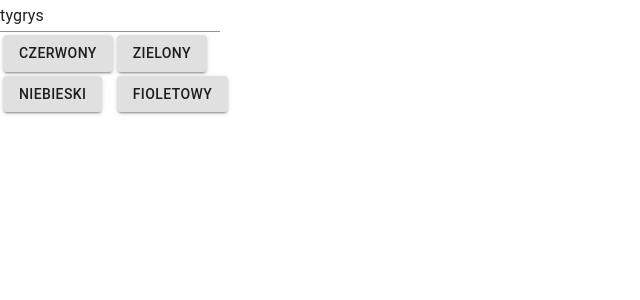
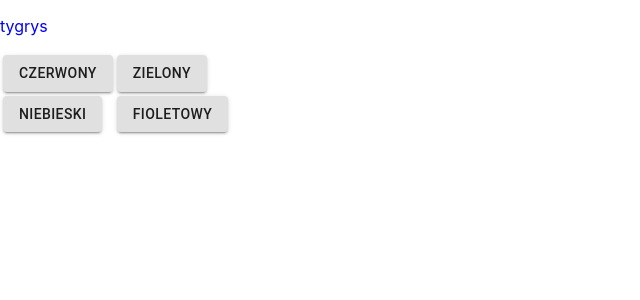
Before and after one commit to gvnbleid/stroop-effect, a React (Create React App) app: page / in a window 1280 px wide. Shown: the top 300 px of the page, without its empty margins (0-640 px from the left). Built offline with nearby package versions, Linux system fonts and the light colour scheme.

Commit message:
Text changes color

```diff
--- a/package.json
+++ b/package.json
@@ -11,6 +11,7 @@
     "react": "^16.12.0",
     "react-dom": "^16.12.0",
     "react-scripts": "3.2.0",
+    "ts-stopwatch": "0.0.4",
     "typescript": "3.7.2"
   },
   "scripts": {
--- a/src/App.tsx
+++ b/src/App.tsx
@@ -11,16 +11,16 @@ class App extends Component<{}, State> {
   state = {
     stimulus: {
       name: "tygrys",
-      color: "czerwony"
+      color: 'blue'
     },
     stimuli: [
       {
         name: "słoń",
-        color: "czerwony"
+        color: 'red'
       },
       {
         name: "zielony",
-        color: "fioletowy"
+        color: 'green'
       }
     ]
   };
@@ -36,11 +36,11 @@ class App extends Component<{}, State> {
       }
 
       return ({
-      stimulus: {
-        name: x.name,
-        color: x.color
-      },
-      stimuli: [...previousState.stimuli]
+        stimulus: {
+          name: x.name,
+          color: x.color
+        },
+        stimuli: [...previousState.stimuli]
       })
     });
   };
--- a/src/components/StimulusForm.tsx
+++ b/src/components/StimulusForm.tsx
@@ -1,19 +1,23 @@
 import React, { FunctionComponent } from 'react';
 import { Stimulus } from '../models/stimulus';
 import Button from '@material-ui/core/Button';
-import TextField from '@material-ui/core/TextField';
 
 interface Props {
     onAnswer: (event: React.FormEvent<HTMLFormElement>) => void;
     stimulus: Stimulus;
 }
 
+
 export const StimulusForm: FunctionComponent<Props> = ({
     onAnswer,
     stimulus
-}) => (
+}) => {
+    const styles = {
+        color: stimulus.color
+    }
+    return (
         <div>
-        <TextField value={stimulus.name}/>
+            <p style={styles}> {stimulus.name}</p>
             <form onSubmit={onAnswer}>
                 <table>
                     <tr>
@@ -26,6 +30,6 @@ export const StimulusForm: FunctionComponent<Props> = ({
                     </tr>
                 </table>
             </form>
-
         </div>
-)
+    );
+}
```
Also changed, not shown: 1 other file (tests, documents, lock files or other folders). Lines whose indentation alone changed are shown as unchanged.
